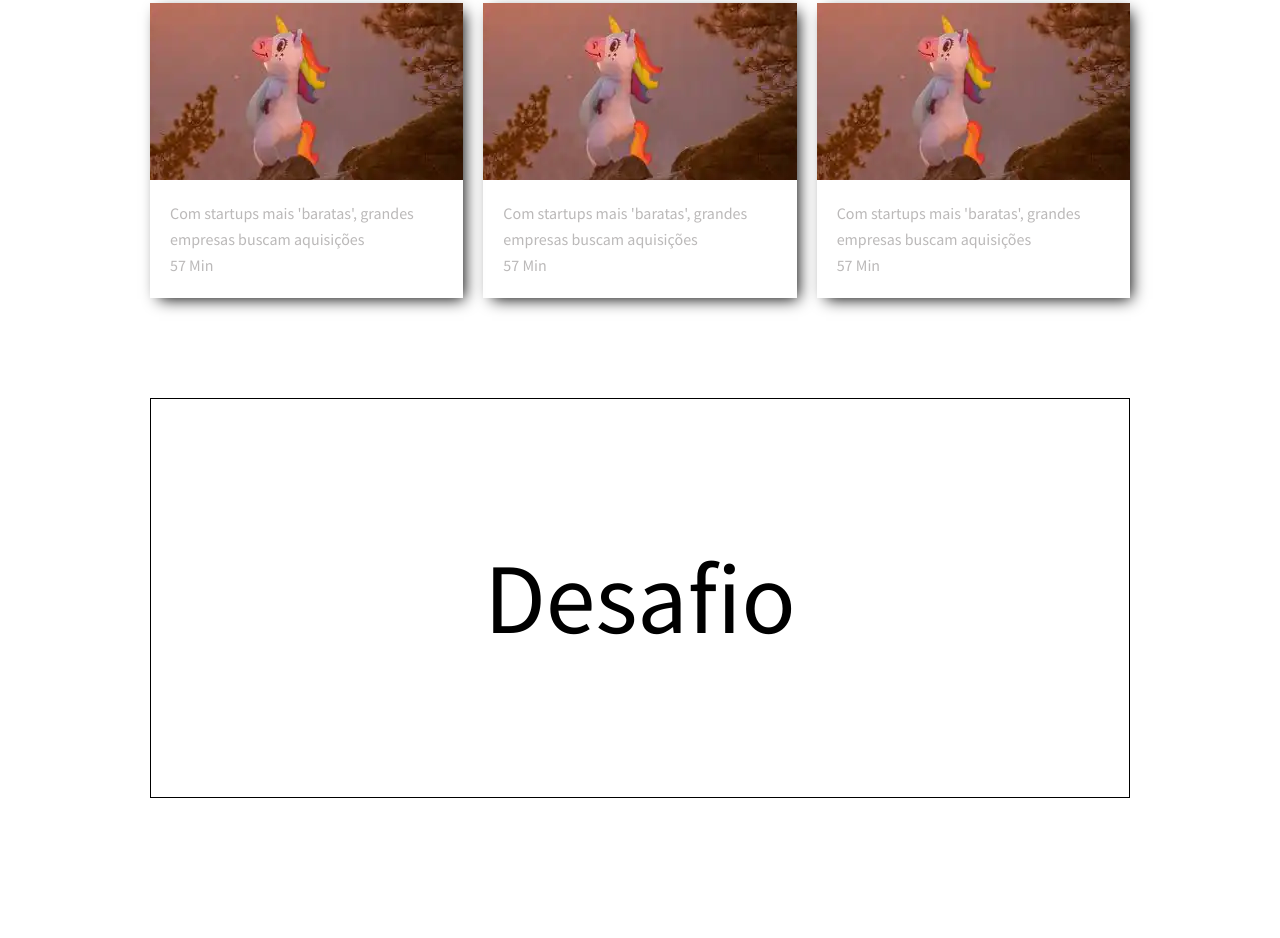
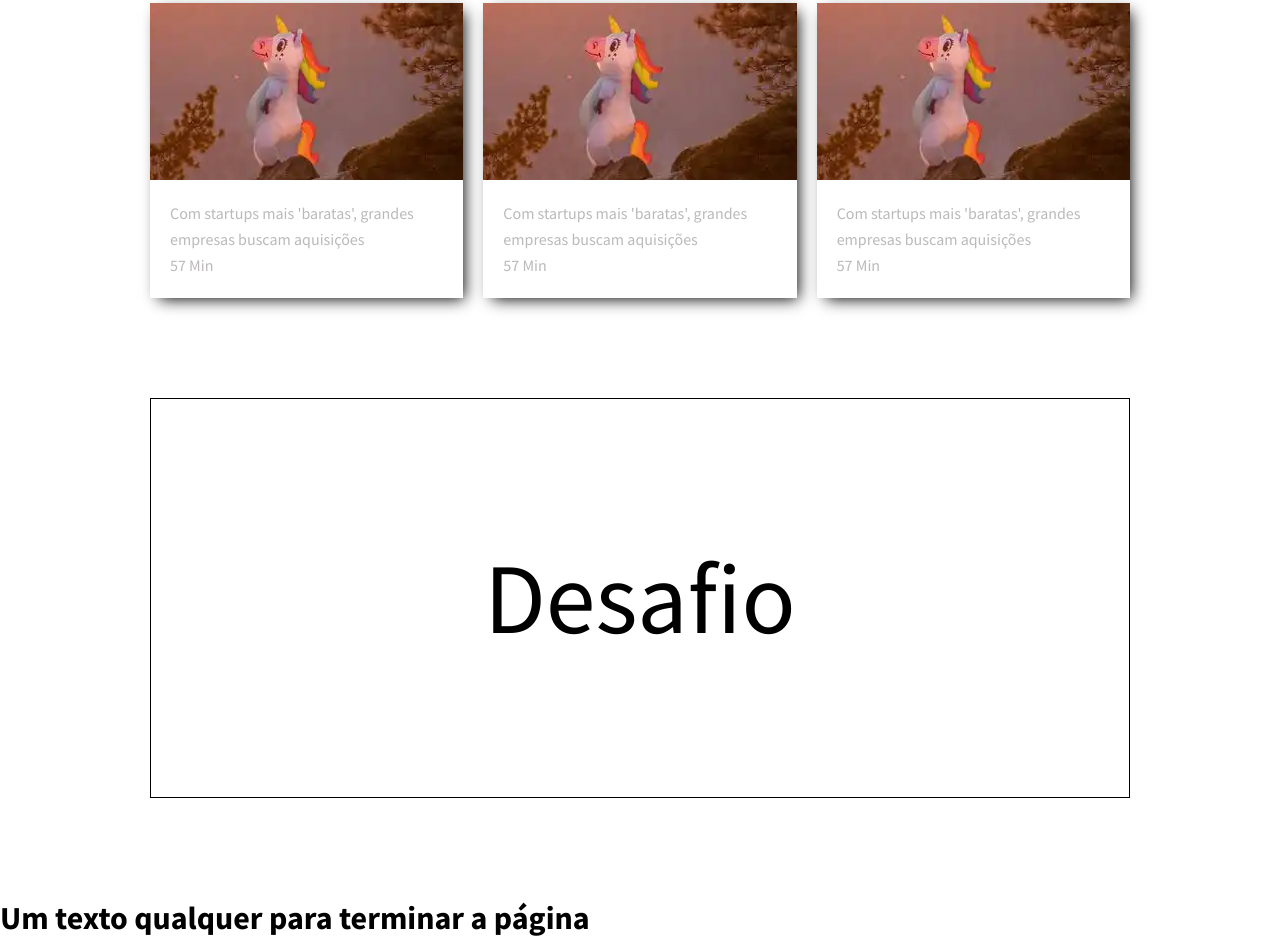
Before and after one commit to Ana-Sampaio/aulao_tech_academy_git_elementos, a plain HTML site: page index.html in a window 1280 px wide. Shown: the part 727-1665 px from the top of the page. Before the commit the page ends 1525 px from the top, so only its background shows below. Drawn offline with Linux system fonts and the light colour scheme.

Commit message:
cria um texto para o encerramento da página

```diff
--- a/index.html
+++ b/index.html
@@ -97,6 +97,7 @@
             <div class="desafio">Desafio</div>
         </section>
         <footer>
+            <h1>Um texto qualquer para terminar a página</h1>
         </footer>
     </body>
 </html>
```
